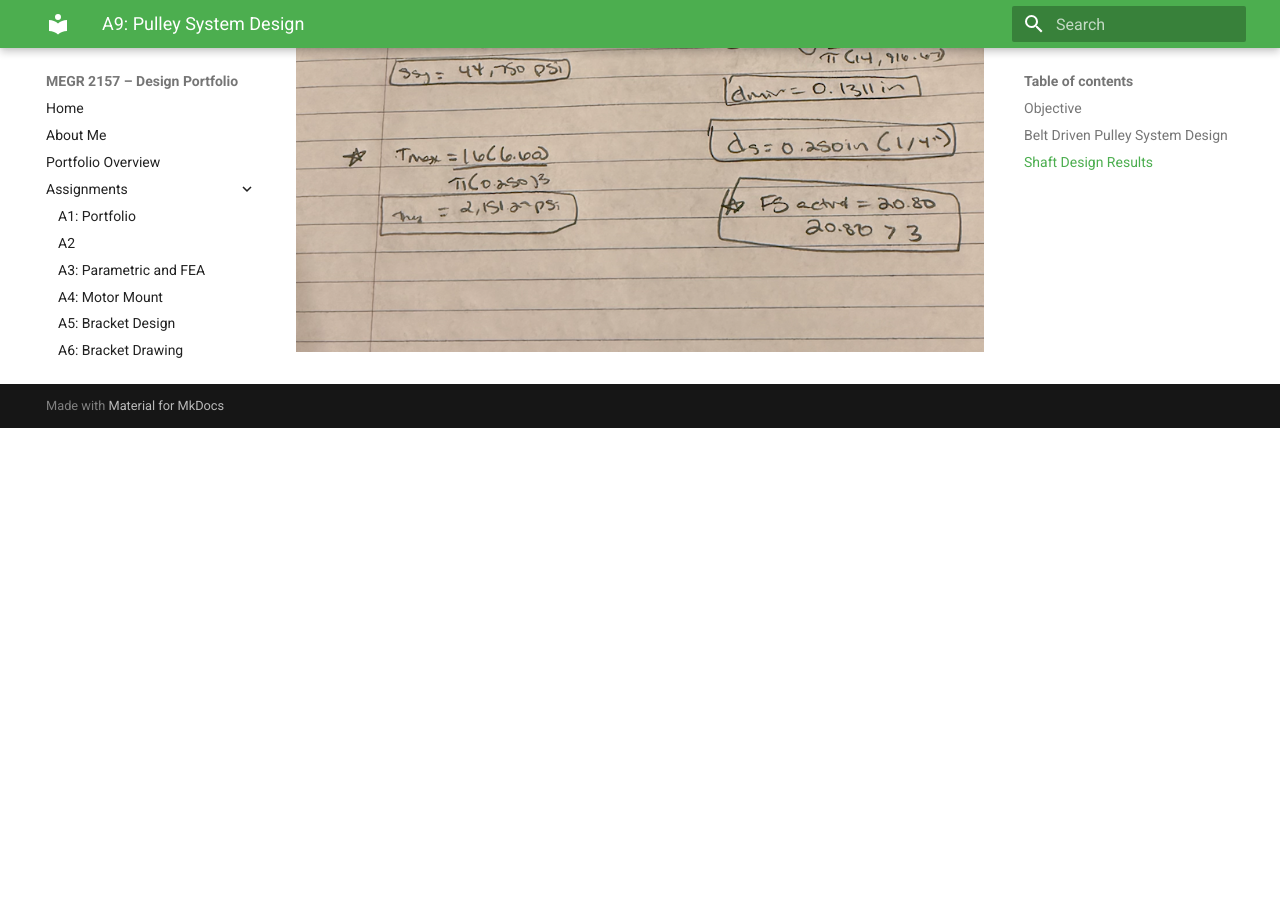
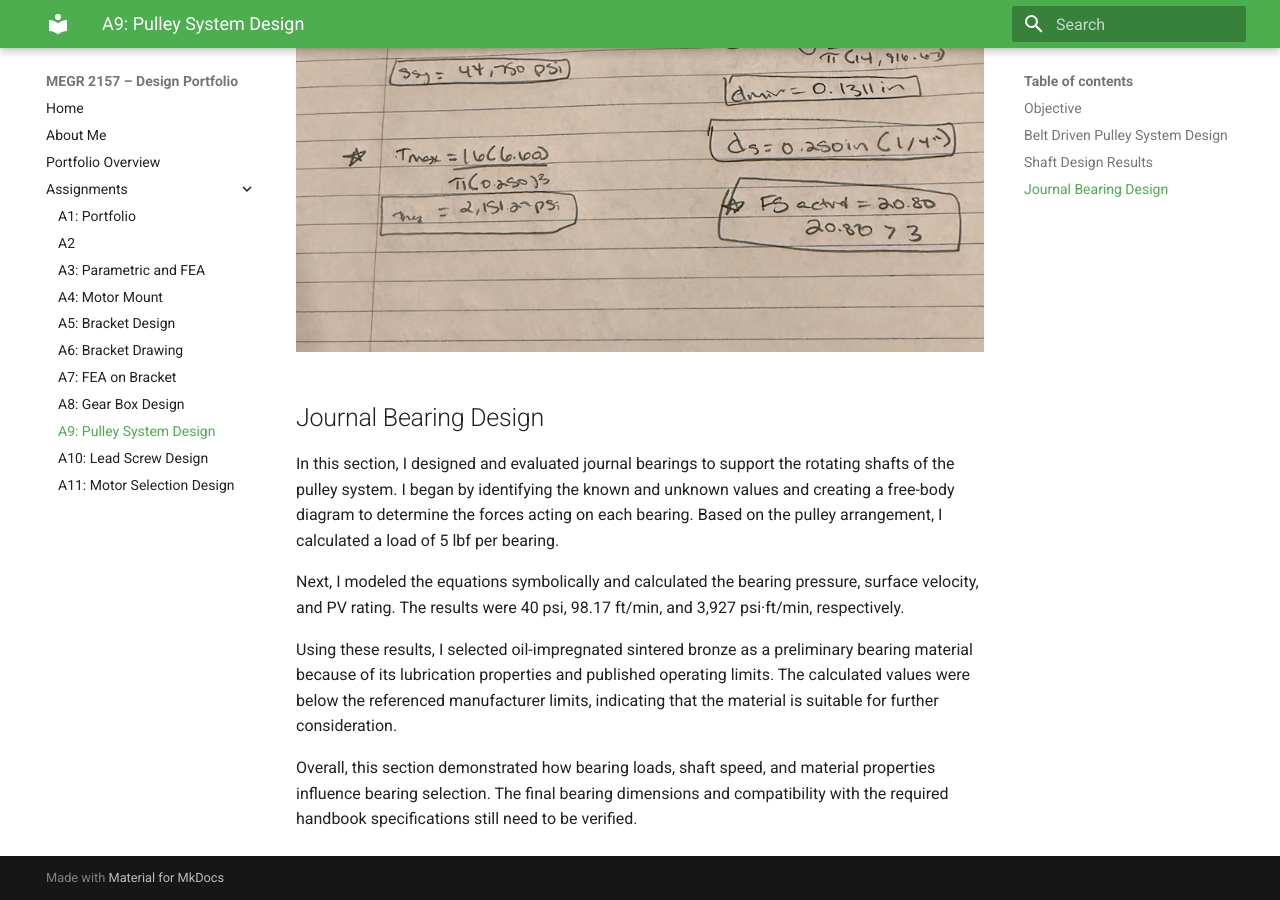
Before and after one commit to IzabellaMontero/megr2157-portfolio, an MkDocs documentation site: the page built from docs/assignments/A09/index.md, in a window 1280 px wide and 900 px high, scrolled down 8895 px. Built offline with MkDocs 1.6.1 and Material for MkDocs 9.7.7, drawn with Linux system fonts in a browser that asks for light colours; before the commit the page ends 9323 px from its top, so only the background shows below that.

Commit message:
Add journal bearing design section to index.md
Added a section on journal bearing design, detailing the evaluation process, calculations, and material selection for bearings in the pulley system.

```diff
--- a/docs/assignments/A09/index.md
+++ b/docs/assignments/A09/index.md
@@ -63,3 +63,13 @@ I selected a standard 1/4-inch shaft to provide additional strength. After check
 ![Screenshot 2](Screenshot%202026-11-04%20at%2011.41.30%20PM.png)
 
 ![Screenshot 3](Screenshot%202026-11-04%20at%2011.41.48%20PM.png)
+
+## Journal Bearing Design
+
+In this section, I designed and evaluated journal bearings to support the rotating shafts of the pulley system. I began by identifying the known and unknown values and creating a free-body diagram to determine the forces acting on each bearing. Based on the pulley arrangement, I calculated a load of 5 lbf per bearing.
+
+Next, I modeled the equations symbolically and calculated the bearing pressure, surface velocity, and PV rating. The results were 40 psi, 98.17 ft/min, and 3,927 psi·ft/min, respectively.
+
+Using these results, I selected oil-impregnated sintered bronze as a preliminary bearing material because of its lubrication properties and published operating limits. The calculated values were below the referenced manufacturer limits, indicating that the material is suitable for further consideration.
+
+Overall, this section demonstrated how bearing loads, shaft speed, and material properties influence bearing selection. The final bearing dimensions and compatibility with the required handbook specifications still need to be verified.
```
